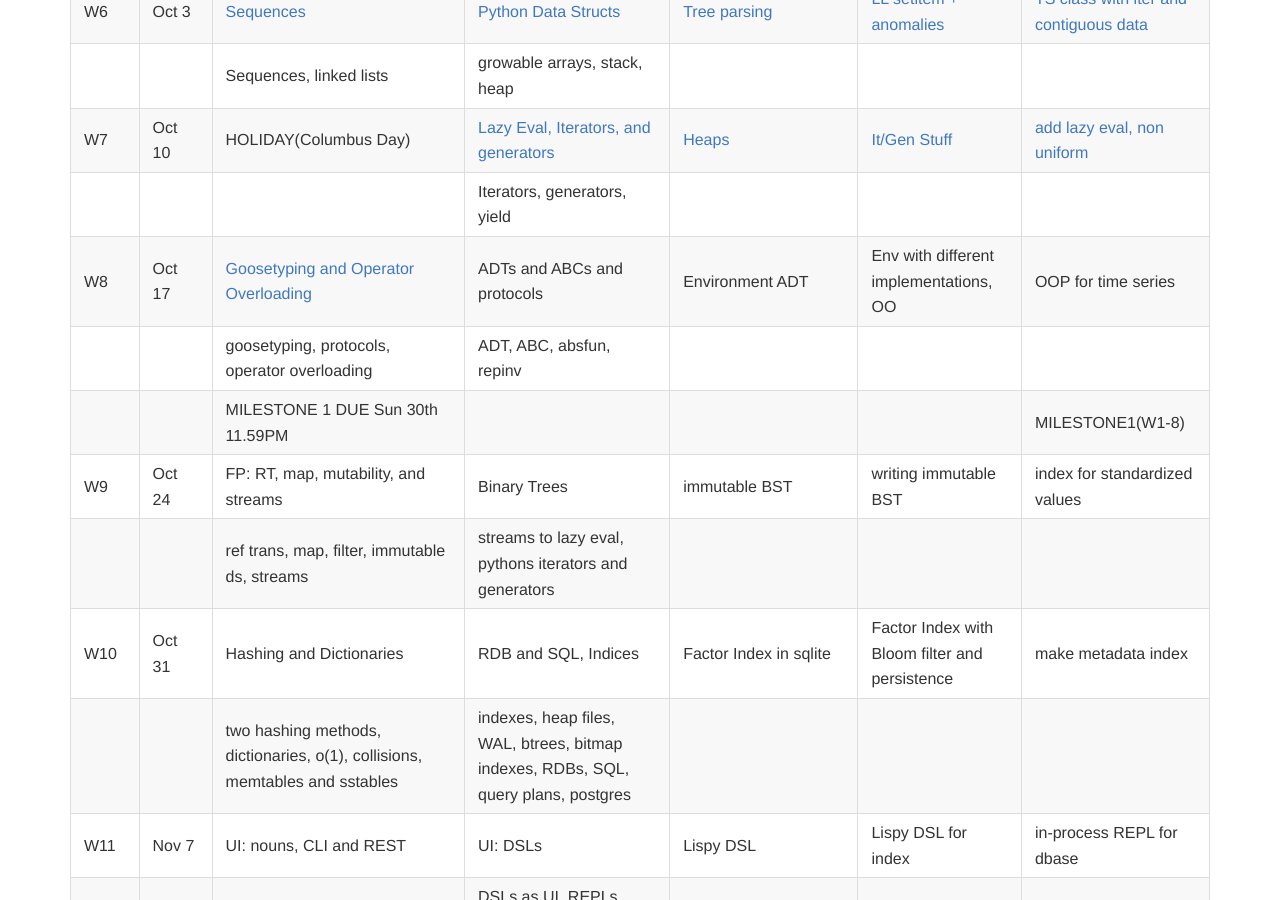
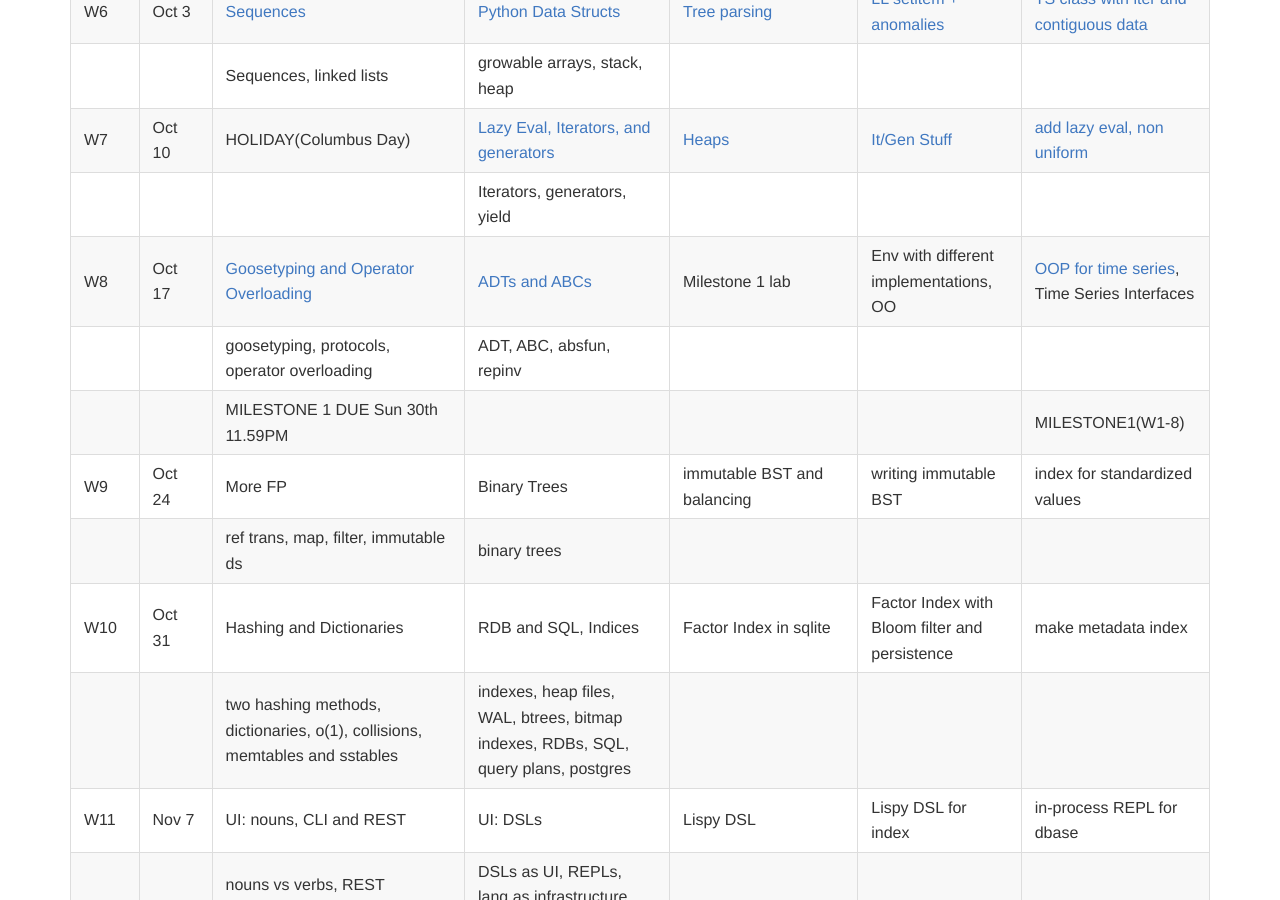
Before and after one commit to iacs-cs207/cs207-2016, a Jekyll site: the page built from schedule.md, in a window 1280 px wide and 900 px high, scrolled down 911 px. Built offline with Jekyll 4.4.1, drawn with Linux system fonts in a browser that asks for light colours; nearby versions of some CDN libraries; Markdown is read by kramdown in place of the engine named in the settings.

Commit message:
updated projects and schedule

```diff
--- a/schedule.md
+++ b/schedule.md
@@ -18,11 +18,11 @@
 |      |            | Sequences, linked lists | growable arrays,  stack, heap |                                          |                                          |                                          |
 | W7   | Oct 10     | HOLIDAY(Columbus Day)                    | [Lazy Eval, Iterators, and generators](https://github.com/iacs-cs207/cs207-2016/blob/master/lectures/gensandcoros.ipynb)                | [Heaps](https://github.com/iacs-cs207/cs207-2016/blob/master/labs/lab7.ipynb)                   | [It/Gen Stuff](https://github.com/iacs-cs207/cs207-2016/blob/master/homeworks/hw7.ipynb)                            | [add lazy eval, non uniform](https://iacs-cs207.github.io/cs207-2016/projects/project3.html)            |
 |      |            |                                          | Iterators, generators, yield                             |                                          |                                          |                                          |
-| W8   | Oct 17     | [Goosetyping and Operator Overloading](https://github.com/iacs-cs207/cs207-2016/blob/master/lectures/GooseOverloading.ipynb)             | ADTs and ABCs and protocols     | Environment ADT                          | Env with different implementations, OO       | OOP for time series                      |
+| W8   | Oct 17     | [Goosetyping and Operator Overloading](https://github.com/iacs-cs207/cs207-2016/blob/master/lectures/GooseOverloading.ipynb)             | [ADTs and ABCs](https://github.com/iacs-cs207/cs207-2016/blob/master/lectures/ADT.ipynb)     | Milestone 1 lab                          | Env with different implementations, OO       | [OOP for time series](https://iacs-cs207.github.io/cs207-2016/projects/project4.html), Time Series Interfaces                      |
 |      |            |  goosetyping, protocols, operator overloading                | ADT, ABC, absfun, repinv |                                          |                                          |                                          |
 |      |            | MILESTONE 1 DUE Sun 30th 11.59PM                         |                                          |                                          |                                          | MILESTONE1(W1-8)                         |
-| W9   | Oct 24     | FP: RT, map, mutability, and streams     | Binary Trees | immutable BST                            |  writing immutable BST | index for standardized values |
-|      |            | ref trans, map, filter, immutable ds, streams | streams to lazy eval, pythons iterators and generators |                                          |                                          |                                          |
+| W9   | Oct 24     | More FP     | Binary Trees | immutable BST and balancing                            |  writing immutable BST | index for standardized values |
+|      |            | ref trans, map, filter, immutable ds | binary trees |                                          |                                          |                                          |
 | W10  | Oct 31     | Hashing and Dictionaries                 | RDB and SQL, Indices                     | Factor Index in sqlite                   | Factor Index with Bloom filter and persistence | make metadata index                      |
 |      |            | two hashing methods, dictionaries, o(1), collisions, memtables and sstables | indexes, heap files, WAL, btrees, bitmap indexes, RDBs, SQL, query plans, postgres |                                          |                                          |                                          |
 | W11  | Nov 7      | UI: nouns, CLI and REST                  | UI: DSLs                                 | Lispy DSL                                | Lispy DSL for index                      | in-process REPL for dbase                |
```
Also changed, not shown: projects/project4.md (added, +42 -0 lines).
